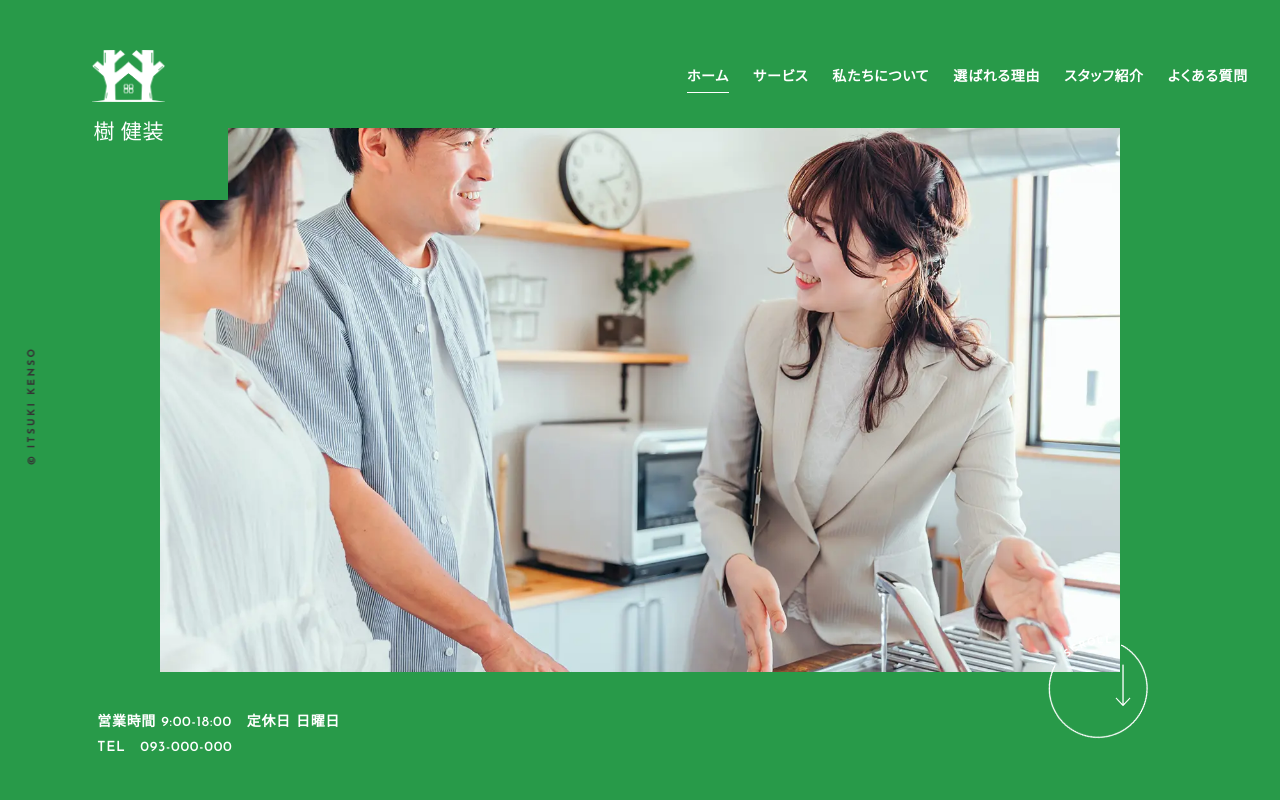
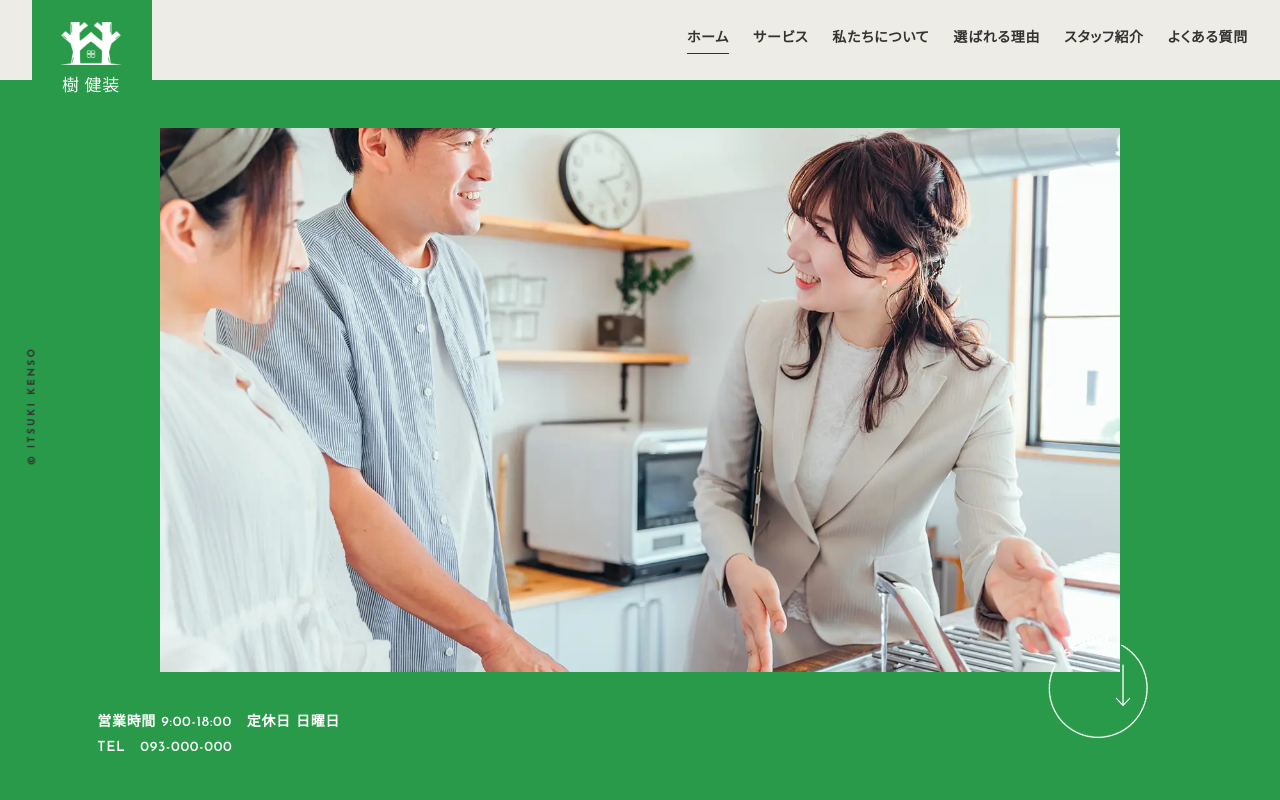
Before and after one commit to ringo-117/itsuki-kenso, a plain HTML site: page index.html in a window 1280 px wide. Shown: the top 800 px of the page. Drawn offline with nearby package versions, Linux system fonts and the light colour scheme; a web font is replaced by a local one.

Commit message:
update-02　調整

```diff
--- a/css/index.css
+++ b/css/index.css
@@ -320,7 +320,7 @@
 
   .sec-link .title {
     font-family: "Noto Sans JP";
-    font-weight:400;
+    font-weight: 500;
     font-size: 24px;
     text-align: center;
     position: absolute;
--- a/index.html
+++ b/index.html
@@ -26,8 +26,8 @@
       rel="stylesheet"
       href="https://cdn.jsdelivr.net/npm/swiper@11/swiper-bundle.min.css"
     />
-    <link rel="stylesheet" href="css/style.css?v=1.2">
-    <link rel="stylesheet" href="css/index.css?v=1.3">
+    <link rel="stylesheet" href="css/style.css?v=1.3">
+    <link rel="stylesheet" href="css/index.css?v=1.4">
   </head>
 
   <body>
@@ -330,6 +330,6 @@
 
     <!-- slider -->
     <script src="js/slider.js"></script>
-    <script src="js/main.js"></script>
+    <script src="js/main.js?v=1.0"></script>
   </body>
 </html>
--- a/js/main.js
+++ b/js/main.js
@@ -97,6 +97,19 @@ document.addEventListener('DOMContentLoaded', function () {
   if (trigger) {
     headerObserver.observe(trigger);
   }
+
+
+  // 初回強制チェック（レンダリング後に一度だけ）
+  setTimeout(() => {
+    const rect = trigger.getBoundingClientRect();
+    const isInView = rect.top < window.innerHeight && rect.bottom >= 0;
+
+    if (isInView) {
+      header.classList.remove('scrolled');
+    } else {
+      header.classList.add('scrolled');
+    }
+  }, 100); // 100msほど待つことでレイアウト確定を待つ
 });
 
 
```
